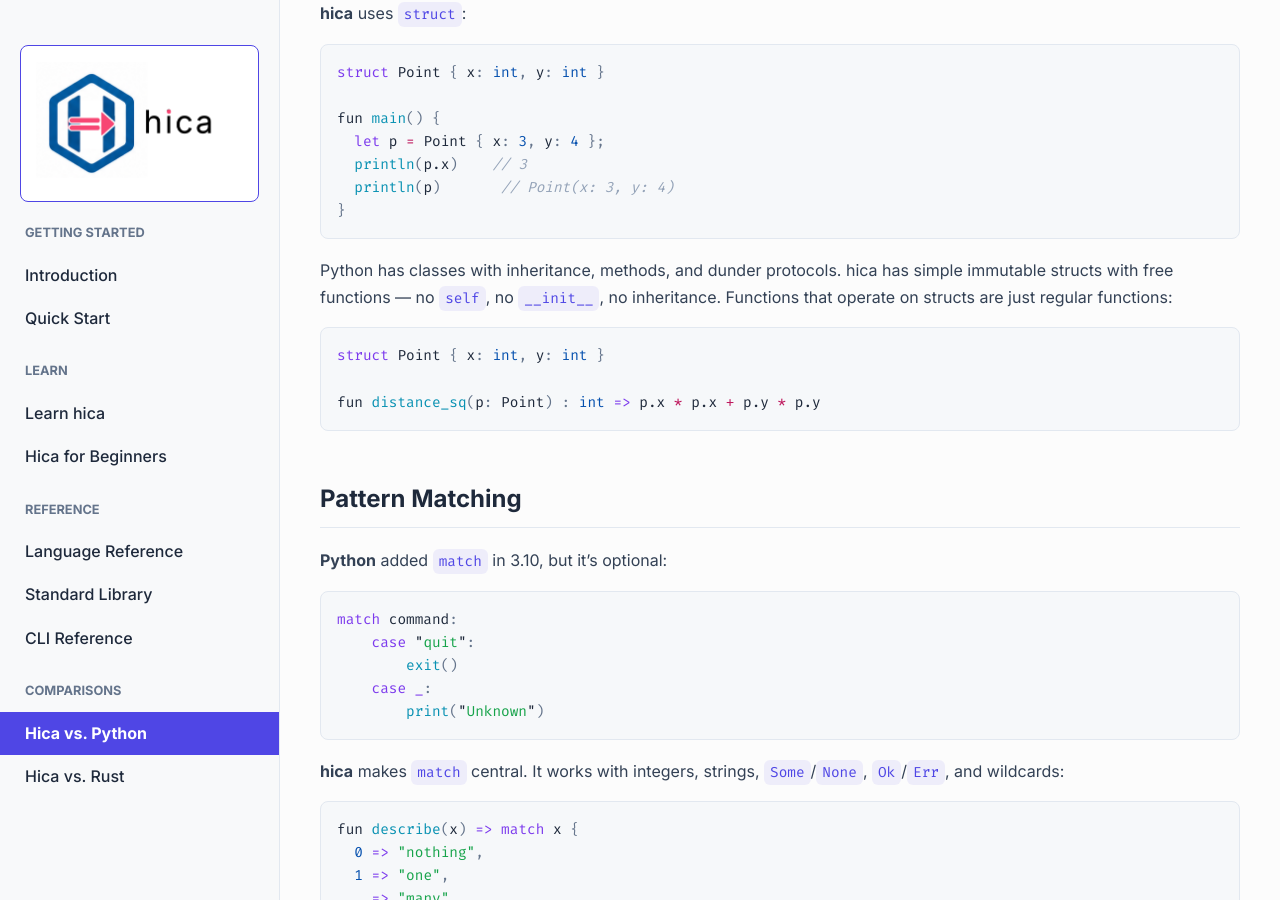
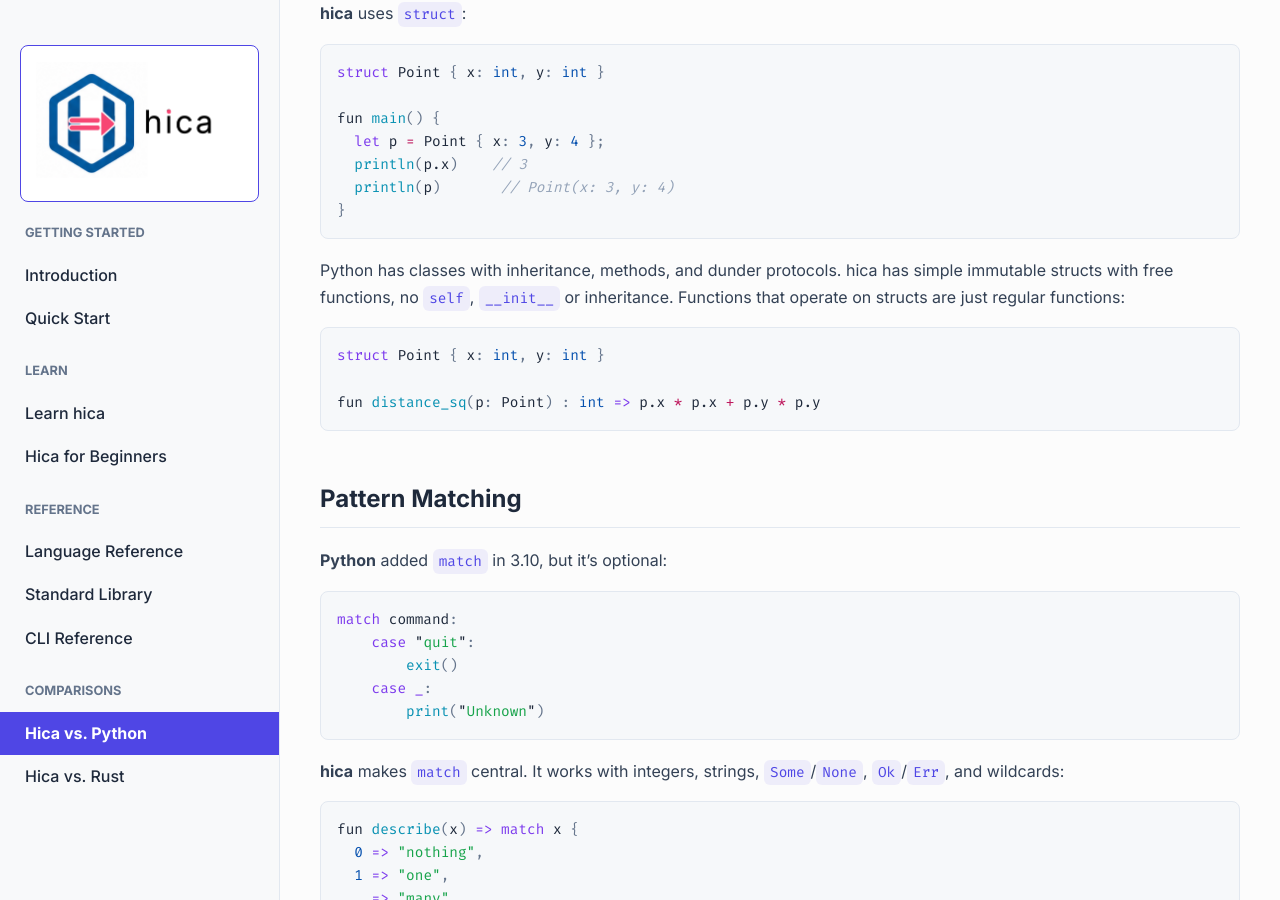
Before and after one commit to cladam/hica, a Jekyll site: the page built from docs/hica-vs-python.md, in a window 1280 px wide and 900 px high, scrolled down 5267 px. Built offline with Jekyll 4.4.1, drawn with Linux system fonts in a browser that asks for light colours.

Commit message:
docs: minor updates to the text

````diff
--- a/docs/hica-vs-python.md
+++ b/docs/hica-vs-python.md
@@ -209,7 +209,7 @@
 }
 ```
 
-Python has classes with inheritance, methods, and dunder protocols. hica has simple immutable structs with free functions — no `self`, no `__init__`, no inheritance. Functions that operate on structs are just regular functions:
+Python has classes with inheritance, methods, and dunder protocols. hica has simple immutable structs with free functions, no `self`, `__init__` or inheritance. Functions that operate on structs are just regular functions:
 
 ```rust
 struct Point { x: int, y: int }
````
